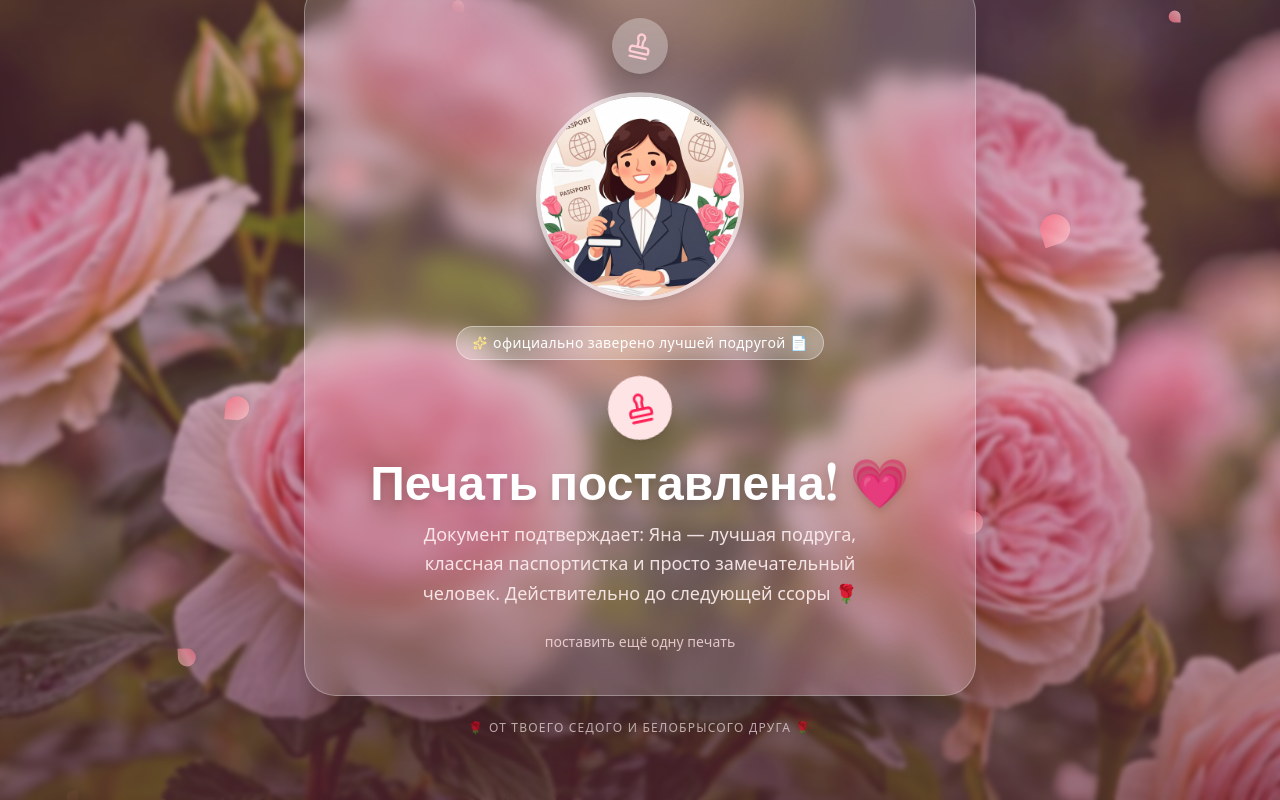
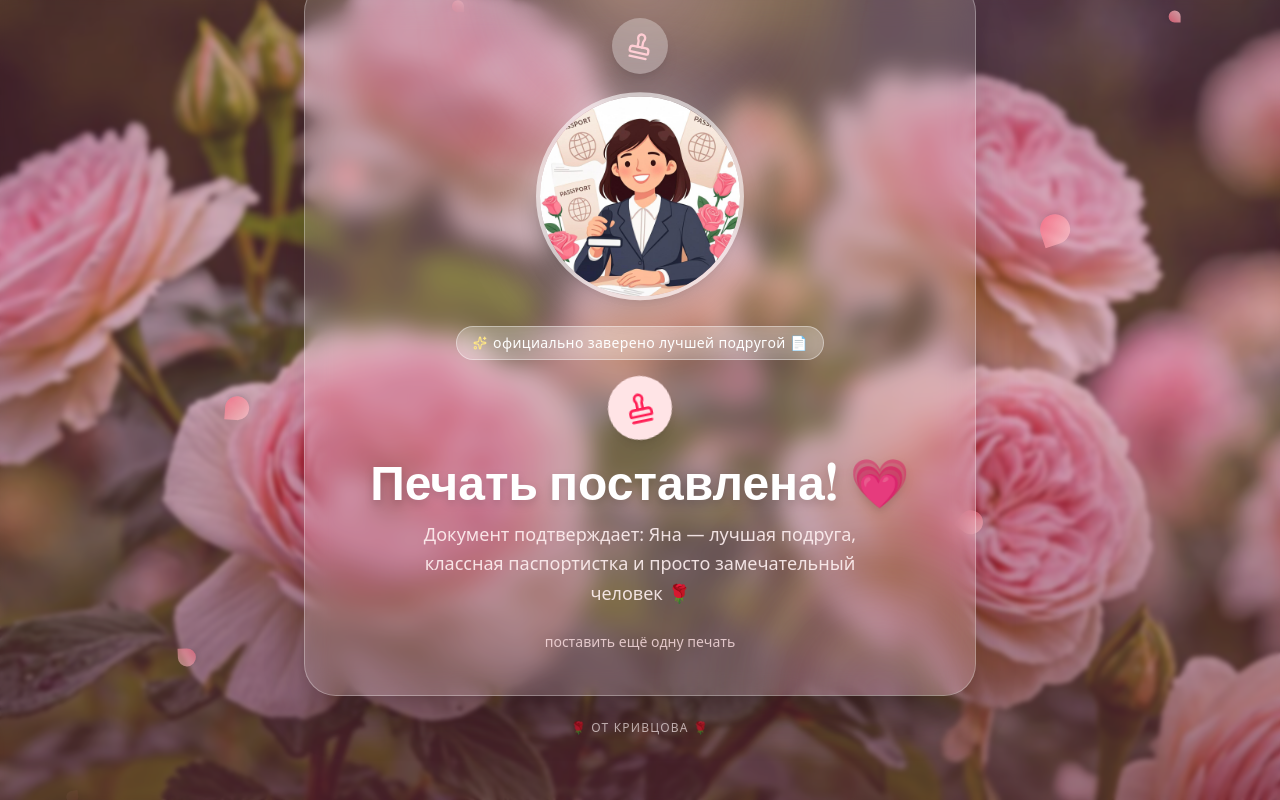
Before and after one commit to GodBless133/izvini-barashka, a Next.js app: page / in a window 1280 px wide. Both pictures are taken after a click on the button "Поставить печать! 💗". Shown: the part 84-884 px from the top of the page. Built offline with nearby package versions, Linux system fonts and the light colour scheme.

Commit message:
Подпись 'от Кривцова', убрать фразу про ссору

```diff
--- a/src/app/page.tsx
+++ b/src/app/page.tsx
@@ -144,8 +144,7 @@ export default function Home() {
                     </h2>
                     <p className="mt-4 max-w-md text-base leading-relaxed text-rose-50/90 sm:text-lg">
                       Документ подтверждает: Яна — лучшая подруга, классная
-                      паспортистка и просто замечательный человек. Действительно
-                      до следующей ссоры 🌹
+                      паспортистка и просто замечательный человек 🌹
                     </p>
                     <button
                       onClick={() => setStamped(false)}
@@ -166,7 +165,7 @@ export default function Home() {
             transition={{ delay: 1, duration: 0.8 }}
             className="mt-6 text-center text-xs tracking-widest text-rose-50/70 uppercase"
           >
-            🌹 от твоего седого и белобрысого друга 🌹
+            🌹 от Кривцова 🌹
           </motion.p>
         </motion.div>
       </section>
```
